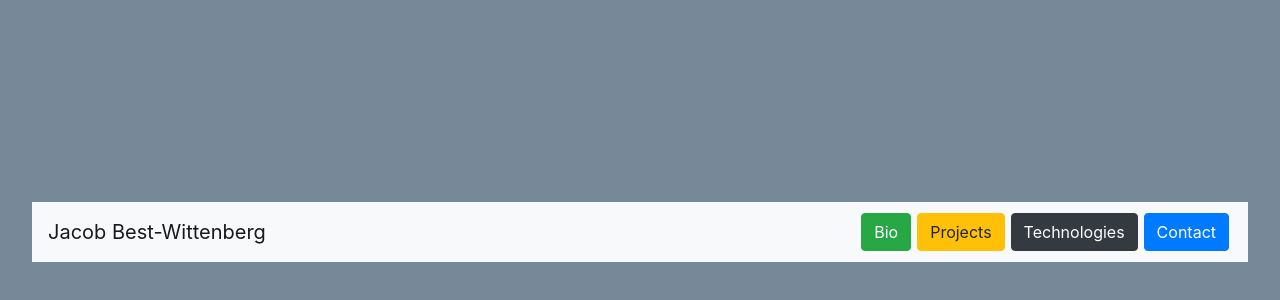
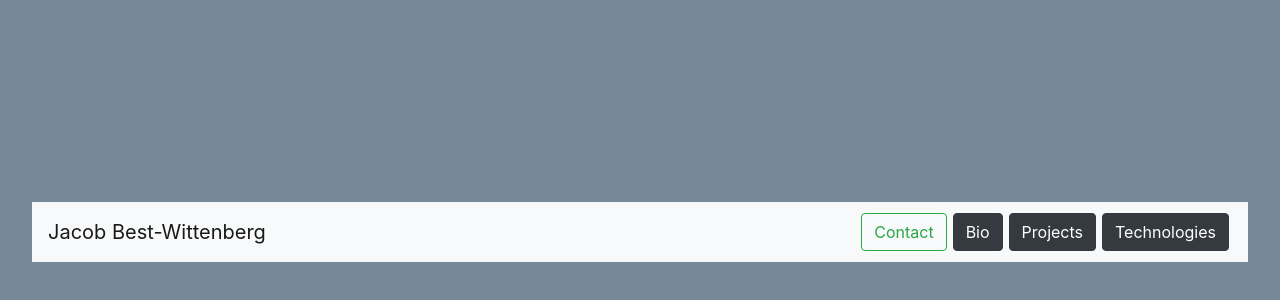
Before and after one commit to jacob-bw/personal-bio-site, a website built with webpack: page src/index.html in a window 1280 px wide. Shown: the part 168-468 px from the top of the page. Built offline with nearby package versions, Linux system fonts and the light colour scheme; files whose address does not match are found by name.

Commit message:
savepoint

```diff
--- a/src/javascripts/components/myNavbar/myNavbar.js
+++ b/src/javascripts/components/myNavbar/myNavbar.js
@@ -10,10 +10,10 @@ const myNavbar = () => {
     <span class="navbar-toggler-icon"></span>
   </button>
     <div class="collapse navbar-collapse" id="navbarNav">
-      <button class="btn btn-success">Bio</button>
-      <button class="btn btn-warning">Projects</button>
-      <button class="btn btn-dark">Technologies</button>
-      <button class="btn btn-primary">Contact</button>
+    <button class="btn btn-outline-success" id="">Contact</button>
+      <button class="btn btn-dark" id="bioButton">Bio</button>
+      <button class="btn btn-dark" id="">Projects</button>
+      <button class="btn btn-dark" id="">Technologies</button>
       </ul>
     </div>
   </nav>`;
--- a/src/javascripts/components/myNavbar/myNavbar.scss
+++ b/src/javascripts/components/myNavbar/myNavbar.scss
@@ -1,6 +1,9 @@
-#navbarNav {
-  justify-content: flex-end;
-  .btn {
-    margin: 3px;
+.navbar {
+  background-color: lightgray;
+  #navbarNav {
+    justify-content: flex-end;
+    .btn {
+      margin: 3px;
+    }
   }
 }
--- a/src/styles/main.scss
+++ b/src/styles/main.scss
@@ -8,6 +8,10 @@ body {
     margin: 2em;
 }
 
+nav {
+    background: lightgray;
+}
+
 .container {
     display: flex;
     flex-direction: column;
```
